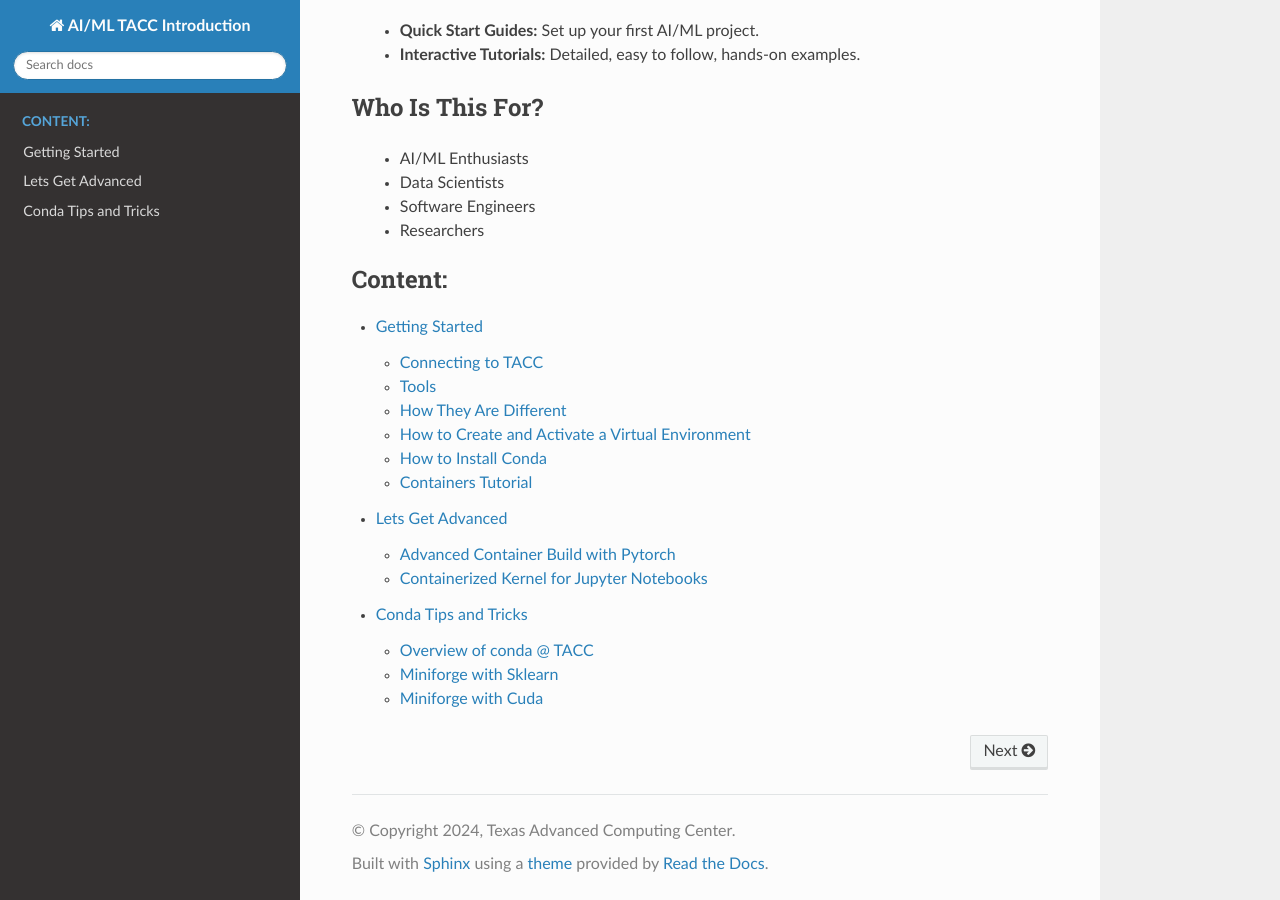
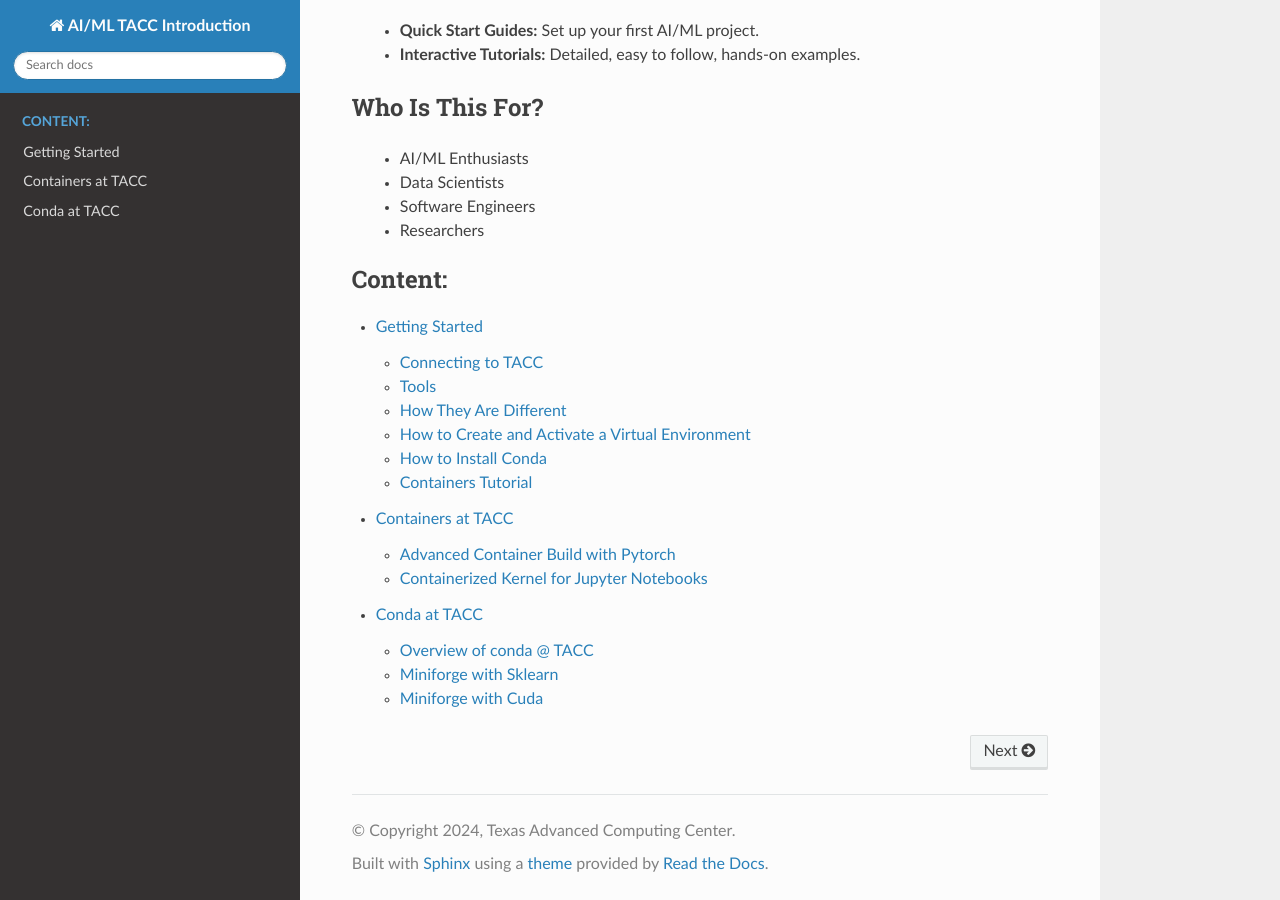
Before and after one commit to jrduncan831/ai_environments_at_tacc, a Sphinx documentation site: the page built from docs/index.rst, in a window 1280 px wide and 900 px high, scrolled down 525 px. Built offline with Sphinx 7.4.7 and the Read the Docs theme 3.1.0, drawn with Linux system fonts in a browser that asks for light colours.

Commit message:
change names of sections

```diff
--- a/docs/ai_containers_tacc/Lets Get Advanced.rst
+++ b/docs/ai_containers_tacc/Containers at TACC.rst
@@ -1,5 +1,5 @@
-Lets Get Advanced
-=================
+Containers at TACC
+==================
 
 
 .. toctree::
--- a/docs/conda_at_tacc/Conda Tips and Tricks.rst
+++ b/docs/conda_at_tacc/Conda at TACC.rst
@@ -1,5 +1,5 @@
-Conda Tips and Tricks
-=====================
+Conda at TACC
+=============
 
 .. toctree::
    :maxdepth: 1
--- a/docs/index.rst
+++ b/docs/index.rst
@@ -28,5 +28,5 @@ Who Is This For?
    :caption: Content:
 
    getting_starting_section/Getting Started
-   ai_containers_tacc/Lets Get Advanced
-   conda_at_tacc/Conda Tips and Tricks
+   ai_containers_tacc/Containers at TACC
+   conda_at_tacc/Conda at TACC
```
